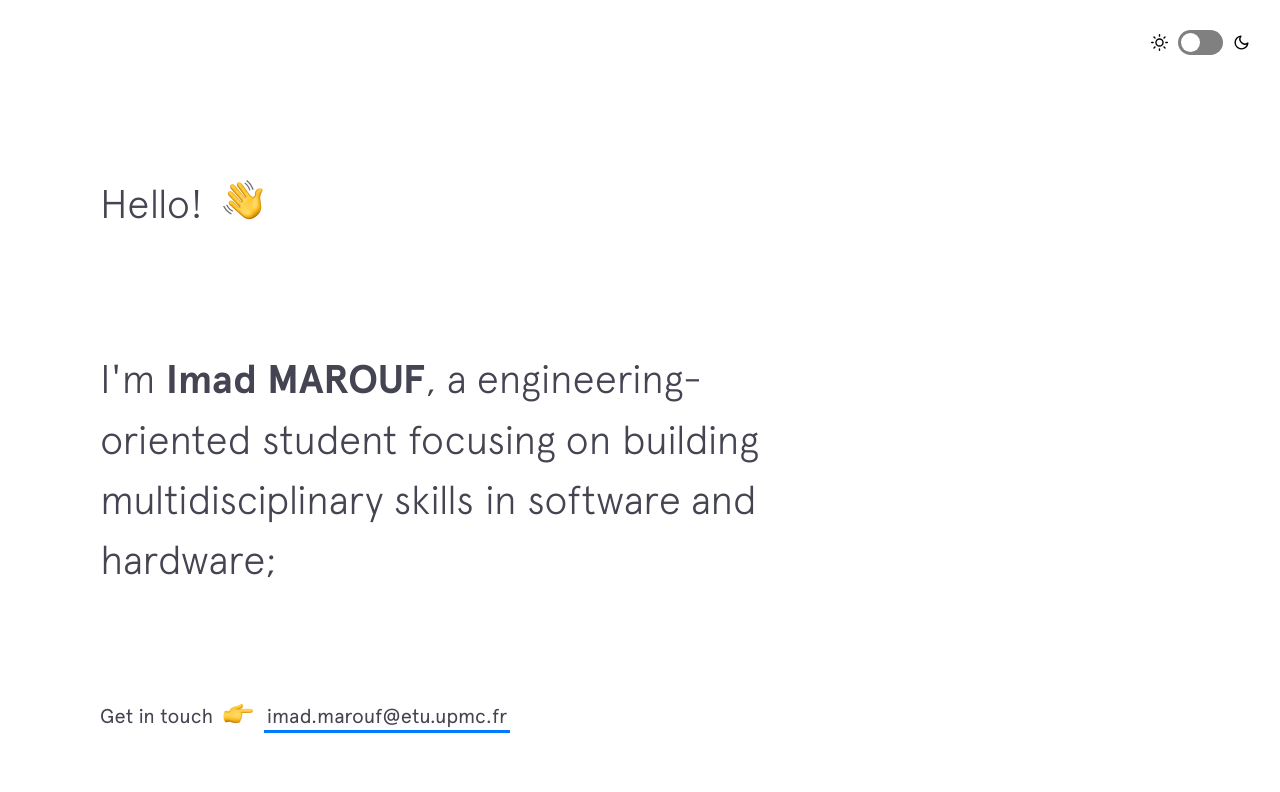
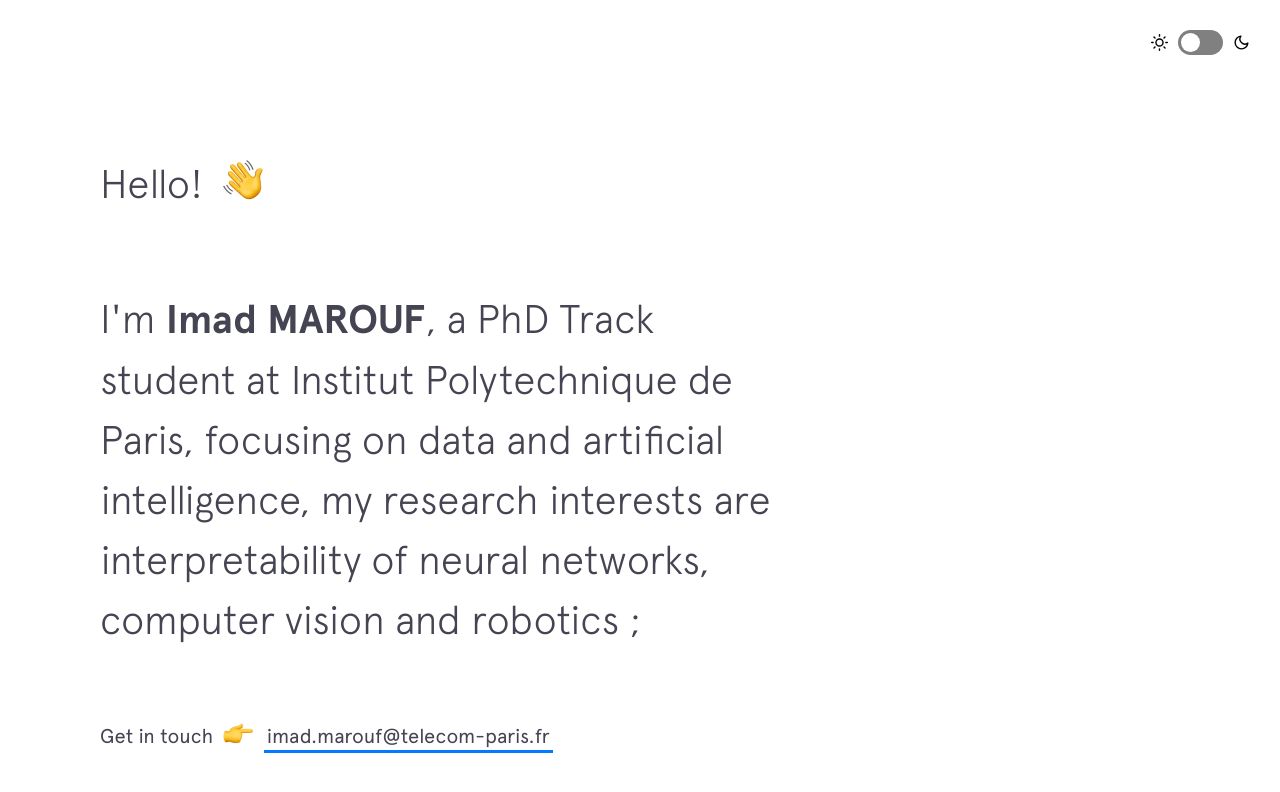
Before and after one commit to IemProg/IemProg.github.io, a Jekyll site: the page built from index.html, in a window 1280 px wide and 900 px high. Shown: the top 792 px of the window. Built offline with Jekyll 4.4.1, drawn with Linux system fonts in a browser that asks for light colours; nearby versions of some CDN libraries.

Commit message:
Update intro.html

```diff
--- a/_includes/intro.html
+++ b/_includes/intro.html
@@ -4,7 +4,7 @@
   </h1>
 
   <h2 class="intro__tagline">I'm
-    <span class="name">Imad MAROUF</span>, a engineering-oriented student focusing on building multidisciplinary skills in software and hardware;
+    <span class="name">Imad MAROUF</span>, a PhD Track student at Institut Polytechnique de Paris, focusing on data and artificial intelligence, my research interests are  interpretability of neural networks, computer vision and robotics ;
     <span class="emoji sunglasses"></span>
   </h2>
 
@@ -12,7 +12,7 @@
     <span>Get in touch </span>
     <span class="emoji pointer"></span>
     <span>
-      <a href="mailto:imad.marouf@etu.upmc.fr" target="_blank" class="highlight-link">imad.marouf@etu.upmc.fr</a>
+      <a href="mailto:imad.marouf@telecom-paris.fr" target="_blank" class="highlight-link">imad.marouf@telecom-paris.fr</a>
     </span>
   </h3>
 </header>
```
